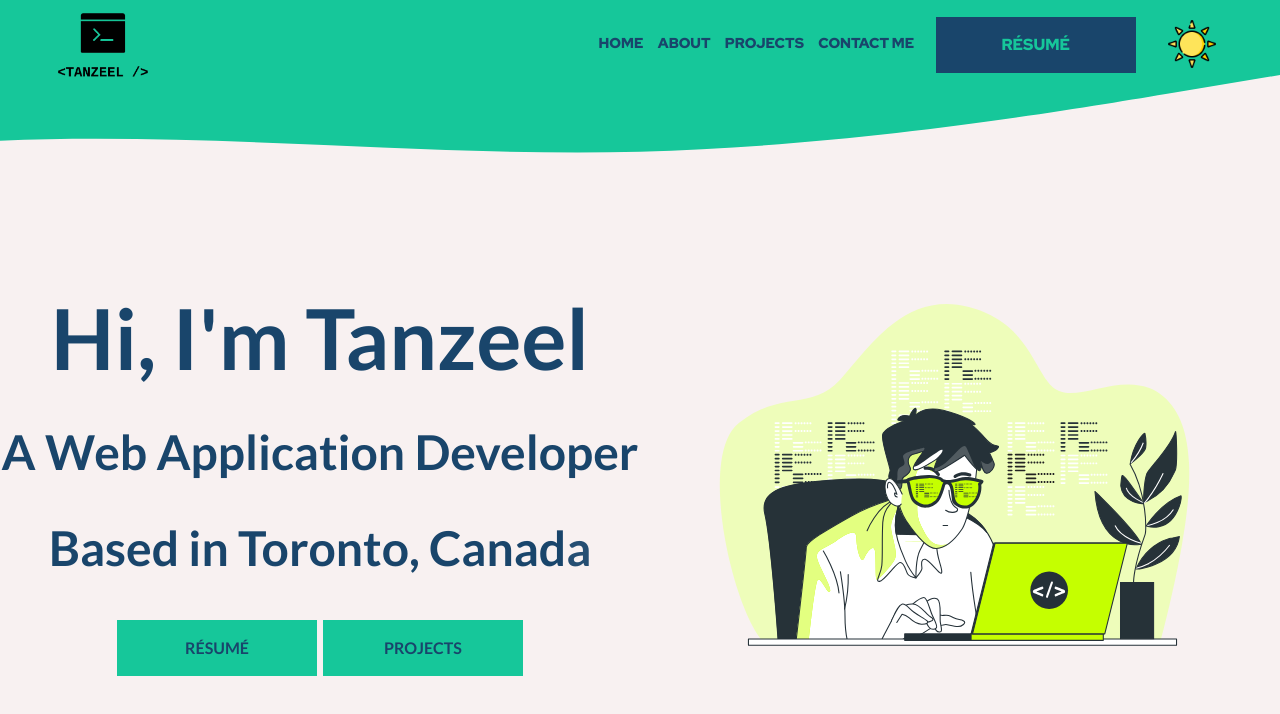
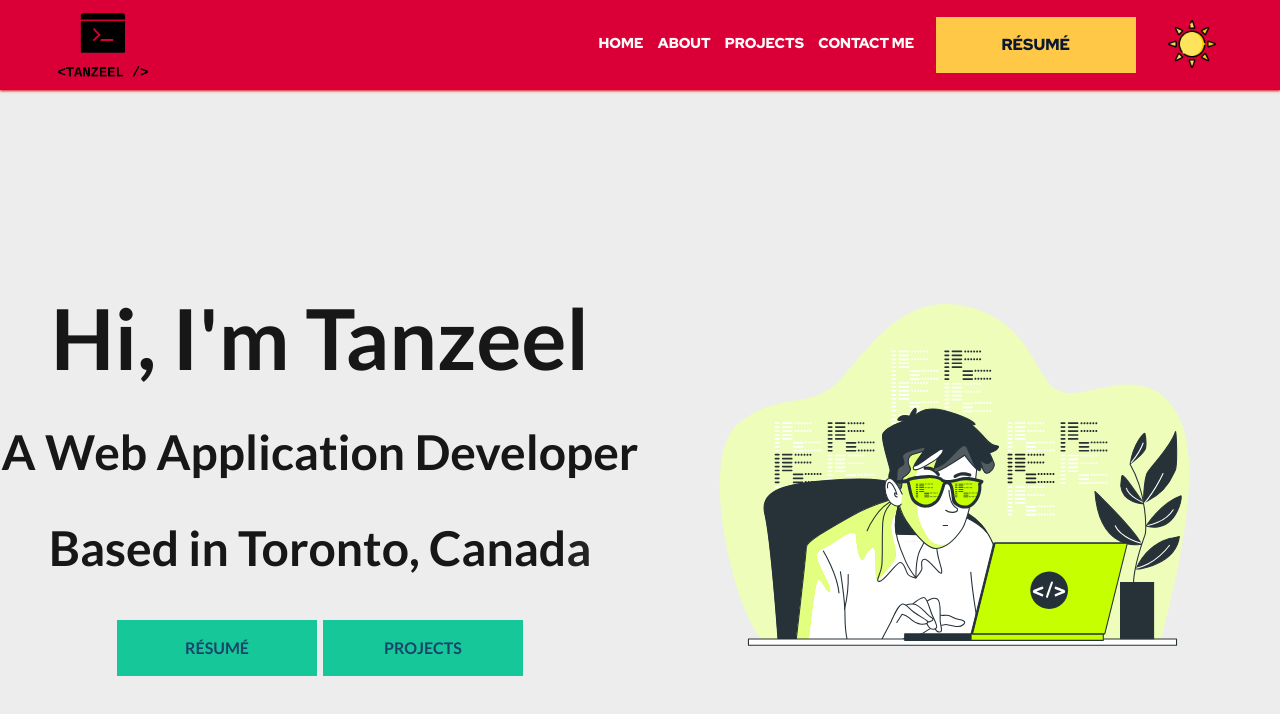
Before and after one commit to tanzeel44/portfolio, a Next.js app: page / in a window 1280 px wide. Shown: the top 714 px of the page. Built offline with nearby package versions, Linux system fonts and the light colour scheme.

Commit message:
restyled header significantly

```diff
--- a/components/Header/Header.jsx
+++ b/components/Header/Header.jsx
@@ -4,7 +4,6 @@ import Image from 'next/image';
 
 import Navbar from './Navbar';
 import Hamburger from './Hamburger';
-import HeaderBG from './HeaderBG';
 
 const StyledHeader = styled.header`
   width: 100%;
@@ -16,10 +15,14 @@ const StyledHeader = styled.header`
   justify-content: space-between;
   font-size: 0.9em;
   align-items: center;
-  background-color: transparent;
+  background-color: #da0037;
+  box-shadow: rgba(200, 0, 0, 0.36) 0px 1px 3px, rgba(225, 0, 0, 0.72) 0px 1px 2px;
   color: ${(props) => props.theme.headerText};
   position: relative;
-  transition: color 0.8s;
+
+  @media only screen and (min-width: 992px) {
+    color: #fafafa;
+  }
 
   a, a:before,
   a:after, a:visited {
@@ -34,7 +37,6 @@ export default function Header({ darkMode, toggleDarkMode }) {
   const [navOpen, setNavOpen] = useState(false);
   return (
     <StyledHeader>
-      <HeaderBG />
       <Image
         src="/logo.png"
         height={64}
--- a/components/Header/NavMenu.jsx
+++ b/components/Header/NavMenu.jsx
@@ -36,6 +36,10 @@ const StyledMenu = styled.ul`
       display: inline-block;
       margin: 0 1em;
       font-size: 0.5em;
+
+      a:after {
+        background: #fafafa;
+      }
     }
   }
 `;
--- a/components/Header/Navbar.jsx
+++ b/components/Header/Navbar.jsx
@@ -39,6 +39,7 @@ const StyledNav = styled.div`
     padding: 0;
     transition: none;
     background-color: transparent;
+    color: #fafafa;
 
     & > * {
       margin: 0;
@@ -82,9 +83,8 @@ export default function Navbar({
     <StyledNav className={animationOff ? 'pause' : ''} open={open}>
       <NavMenu />
       <ResumeButton
-        href=""
-
-      ></ResumeButton>
+        href="/tanzeel-ur-rehman-resume.pdf"
+      />
       <DarkModeButton
         type="button"
         onClick={() => toggleDarkMode(!darkMode)}
--- a/components/Header/ResumeButton.jsx
+++ b/components/Header/ResumeButton.jsx
@@ -3,7 +3,7 @@ import styled from 'styled-components';
 const Button = styled.button`
   position: relative;
   text-transform: uppercase;
-  background-color: #19456B;
+  background-color: #ffc947;
   border: none;
   padding: 20px;
   width: 200px;
@@ -14,17 +14,16 @@ const Button = styled.button`
   cursor: pointer;
   font: inherit;
   font-size: 16px;
-  color: #16C79A;
+  color: #0a1931;
 
   &:hover {
     background:#eaeaea;
     box-shadow:0px 2px 10px 5px #97B1BF;
-    color:#252a34;
   }
 
   &:after {
     content: "";
-    background: #16C79A;
+    background: #ffc947;
     display: block;
     position: absolute;
     padding-top: 300%;
--- a/styles/theme.js
+++ b/styles/theme.js
@@ -1,17 +1,17 @@
 const theme = {
   light: {
-    background: '#F8F1F1',
-    color: '#19456B',
-    headerText: '#11698E',
-    resumeButtonBG: '#19456B',
-    resumeButtonTextMobile: '#16C79A',
+    background: '#ededed',
+    color: '#171717',
+    headerText: '#ededed',
+    resumeButtonBG: '#da0037',
+    resumeButtonTextMobile: '#171717',
   },
   dark: {
-    background: '#19456B',
-    color: '#F8F1F1',
-    headerText: '#11698E',
-    resumeButtonBG: '#16C79A',
-    resumeButtonTextMobile: '#19456B',
+    background: '#444444',
+    color: '#fafafa',
+    headerText: '#ededed',
+    resumeButtonBG: '#da0037',
+    resumeButtonTextMobile: '#171717',
   },
 
 };
```
